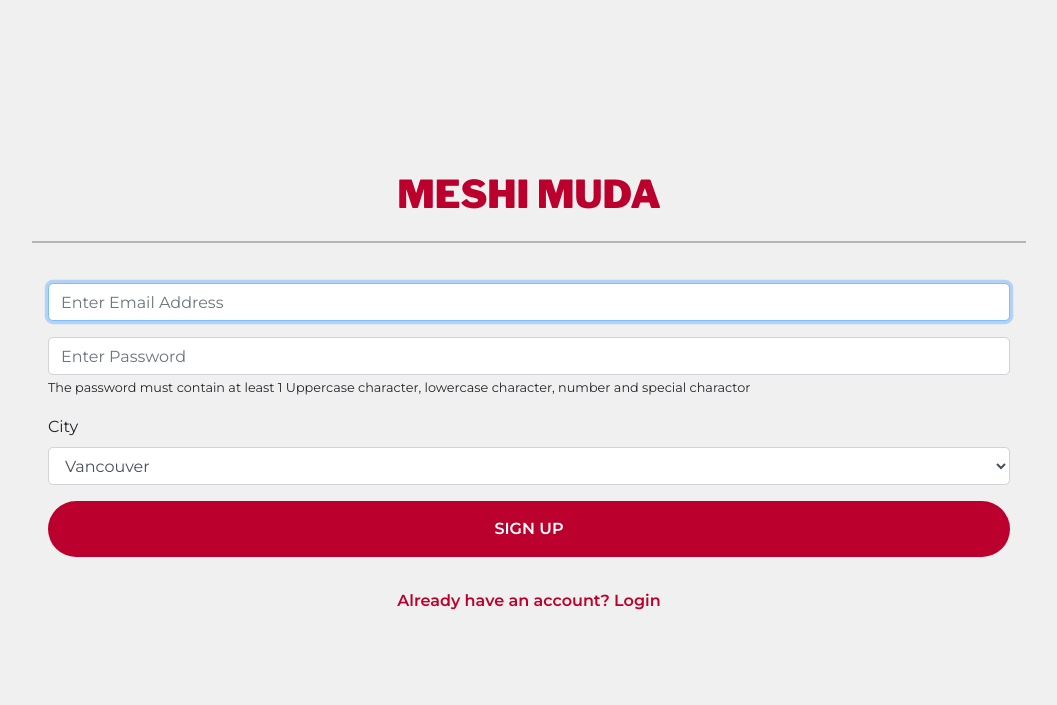
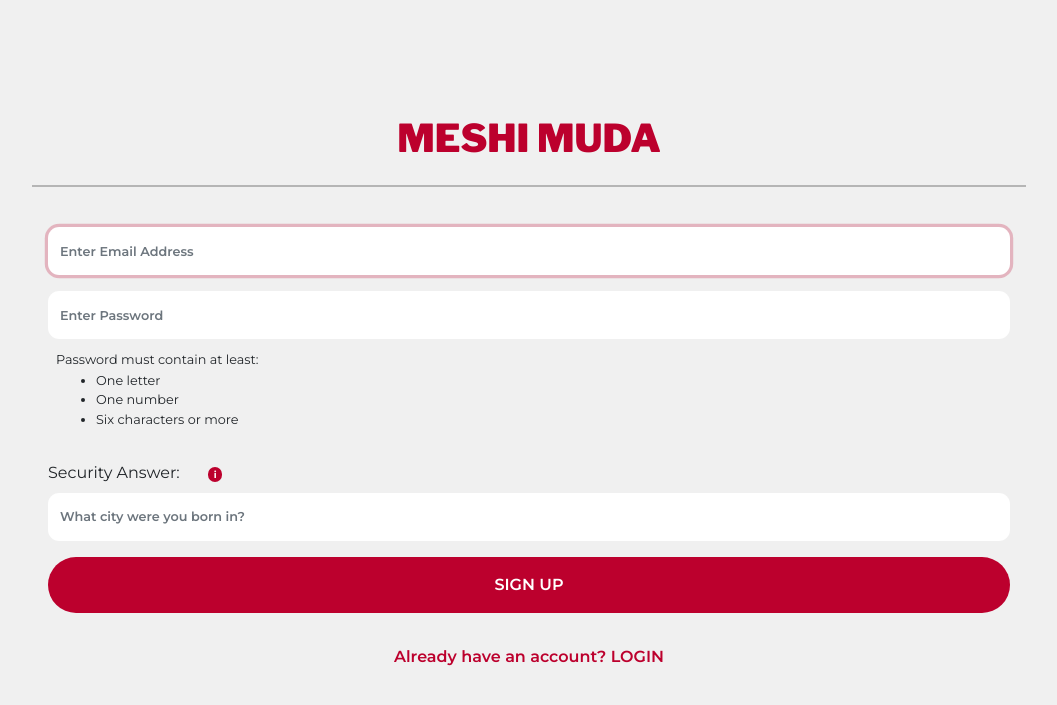
Before and after one commit to takDesign/meshi_muda_2.0, a PHP site: the page made by index.php in a window 1280 px wide. Shown: the top 705 px of the page, without its empty margins (111-1168 px from the left). Run offline with PHP 8.4, Linux system fonts and the light colour scheme; some libraries are stand-ins or nearby versions.

Commit message:
login and signup pages CSS complete

```diff
--- a/Views/css/style.min.css
+++ b/Views/css/style.min.css
@@ -1 +1 @@
-.primary{color:#bc002d}.semi-bold{font-weight:600}.error{color:red}.btn-primary-meshi-muda{font-weight:600;background:#bc002d;color:white;height:56px;width:100%}.btn-primary-meshi-muda:hover{color:white}body{font-family:"Montserrat", sans-serif;font-weight:400;font-size:16px;background:#f0f0f0}body a{color:#bc002d}body a:hover{color:#bc002d}body h1{font-family:"Libre Franklin", sans-serif;font-size:2.4rem;color:#bc002d}body .underline{border:1.5px solid #b5b5b5;margin:1.5rem 0}#formPage{width:80%;height:100vh;margin:0 auto}
+.primary{color:#bc002d}.semi-bold{font-weight:600}.error{color:red}.btn-primary-meshi-muda{font-weight:600;background:#bc002d;color:white;height:56px;width:100%}.btn-primary-meshi-muda:hover{color:white}body{font-family:"Montserrat", sans-serif;font-weight:400;font-size:16px;background:#f0f0f0}body a{color:#bc002d}body a:hover{color:#bc002d}body h1{font-family:"Libre Franklin", sans-serif;font-size:2.4rem;color:#bc002d}body .underline{border:1.5px solid #b5b5b5;margin:1.5rem 0}#formPage{width:80%;height:100vh;margin:0 auto}.form-control{font-family:"Montserrat", sans-serif;font-size:0.8rem;font-weight:600;border:none;border-radius:.7rem}.form-control:focus{color:#000;border-color:#bc002d;box-shadow:0 0 0 0.2rem rgba(188,0,45,0.25)}.badge-dark{background-color:#bc002d}
--- a/Views/css/style.scss
+++ b/Views/css/style.scss
@@ -74,3 +74,28 @@ body {
     height: 100vh;
     margin: 0 auto;
 }
+
+// Login logo
+
+
+// OVERRIDING BOOTSTRAP CSS
+
+// Forms
+.form-control {
+    @include bodyFont;
+    font-size: 0.8rem;
+    @include semiBold;
+    border: none;
+    border-radius: .7rem;
+}
+
+.form-control:focus {
+    color: #000;
+    border-color:$primary;
+    box-shadow: 0 0 0 .2rem rgba(188, 0, 45,.25);
+}
+
+// Pills and Badges
+.badge-dark {
+background-color: $primary;
+}
--- a/Views/partials/footer.php
+++ b/Views/partials/footer.php
@@ -2,7 +2,18 @@
 <script src="https://code.jquery.com/jquery-3.4.1.min.js" integrity="sha256-CSXorXvZcTkaix6Yvo6HppcZGetbYMGWSFlBw8HfCJo=" crossorigin="anonymous"></script>
 <!-- JS FORM VALIDATION -->
 <script src="http://ajax.aspnetcdn.com/ajax/jquery.validate/1.13.1/jquery.validate.min.js"></script>
+<!-- BOOTSTRAP POPPER JS -->
+<script src="https://cdnjs.cloudflare.com/ajax/libs/popper.js/1.14.7/umd/popper.min.js" integrity="sha384-UO2eT0CpHqdSJQ6hJty5KVphtPhzWj9WO1clHTMGa3JDZwrnQq4sF86dIHNDz0W1" crossorigin="anonymous"></script>
 <!-- BOOTSTRAP JS -->
 <script src="https://stackpath.bootstrapcdn.com/bootstrap/4.3.1/js/bootstrap.min.js" integrity="sha384-JjSmVgyd0p3pXB1rRibZUAYoIIy6OrQ6VrjIEaFf/nJGzIxFDsf4x0xIM+B07jRM" crossorigin="anonymous"></script>
-<!-- BOOTSTRAP POPPER JS -->
-<script src="https://cdnjs.cloudflare.com/ajax/libs/popper.js/1.14.7/umd/popper.min.js" integrity="sha384-UO2eT0CpHqdSJQ6hJty5KVphtPhzWj9WO1clHTMGa3JDZwrnQq4sF86dIHNDz0W1" crossorigin="anonymous"></script>
+<!--INITIALIZE POPOVERS -->
+<script>
+    $(function () {
+    $('[data-toggle="popover"]').popover()
+    });
+
+    // DISMISS POPOVERS
+    $('.popover-dismiss').popover({
+    trigger: 'focus'
+    });
+</script>
--- a/Views/signUpPage.php
+++ b/Views/signUpPage.php
@@ -8,7 +8,7 @@
                 <!-- selecting controller and route upon form submission -->
                 <div class="form-group row">
                     <div class="col-sm-12">
-                        <input type="email" name="email" class="form-control rounded-lg" id="inputEmail" placeholder="Enter Email Address" autofocus required>
+                        <input type="email" name="email" class="form-control py-4" id="inputEmail" placeholder="Enter Email Address" autofocus required>
                         <?php if (isset($_GET['emailError'])) {
                             echo '<div class ="invalid-feedback">Please enter a valid email</div>';
                         } ?>
@@ -17,19 +17,31 @@
 
                 <div class="form-group row">
                     <div class="col-sm-12">
-                        <input type="password" name="password" class="form-control rounded-lg" id="inputPassword" placeholder="Enter Password" required>
-                        <small class="note">The password must contain at least 1 Uppercase character, lowercase character, number and special charactor</small>
+                        <input type="password" name="password" class="form-control py-4" id="inputPassword" placeholder="Enter Password" required>
+                        <div class="mt-2 ml-2">
+                            <small class="note">Password must contain at least:
+                                <ul>
+                                    <li>One letter</li>
+                                    <li>One number</li>
+                                    <li>Six characters or more</li>
+                                </ul>
+                            </small>
+                        </div>
+
                         <?php if (isset($_GET['passwordError'])) {
-                            echo '<div style="color: red;">The password must contain at least 1 Uppercase character, lowercase character, number and special charactor</div>';
+                            echo '<div style="color: red;">Password must contain at least one letter, at least one number, and be longer than six characters.</div>';
                         } ?>
                     </div>
                 </div>
 
                 <div class="form-group">
-                    <label for="inputCity">City</label>
-                    <select name="city" id="inputCity" class="form-control rounded-lg">
-                        <option value="vancouver" selected>Vancouver</option>
-                    </select>
+                    <label for="inputCity">Security Answer:</label>
+                    <a class="mb-3 px-4 py-4" role="button" data-toggle="popover" data-placement="bottom" title="Why do we need this?" data-content="We only use this information to verify your identity during password resets">
+                        <small>
+                            <span class="badge badge-pill badge-dark">i</span>
+                        </small>
+                    </a>
+                    <input type="text" name="city" class="form-control py-4" id="inputCity" placeholder="What city were you born in?" required>
                 </div>
 
                 <div class="form-group row">
@@ -38,7 +50,7 @@
                     </div>
                 </div>
             </form>
-            <p class="primary semi-bold text-center">Already have an account? <a href="index.php?controller=outside&route=showLogin">Login</a></p>
+            <p class="primary semi-bold text-center">Already have an account? <a class="text-uppercase" role="button" href="index.php?controller=outside&route=showLogin">Login</a></p>
         </main>
         <?php include 'partials/footer.php' ?>
         <script src="Views/js/form-validation-plugin.js"></script>
```
Also changed, not shown: Views/css/style.css (+20 -5 lines), Views/loginPage.php (+6 -4 lines), 1 other file.
